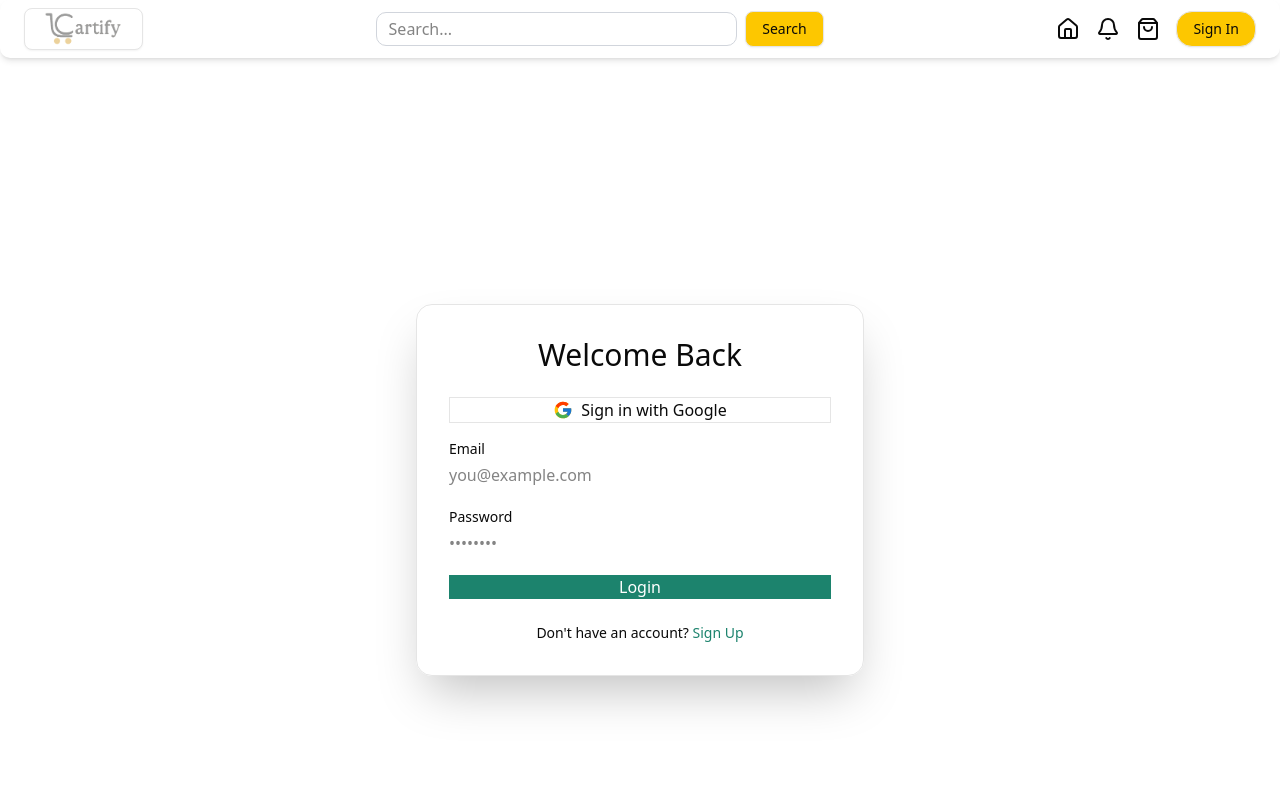
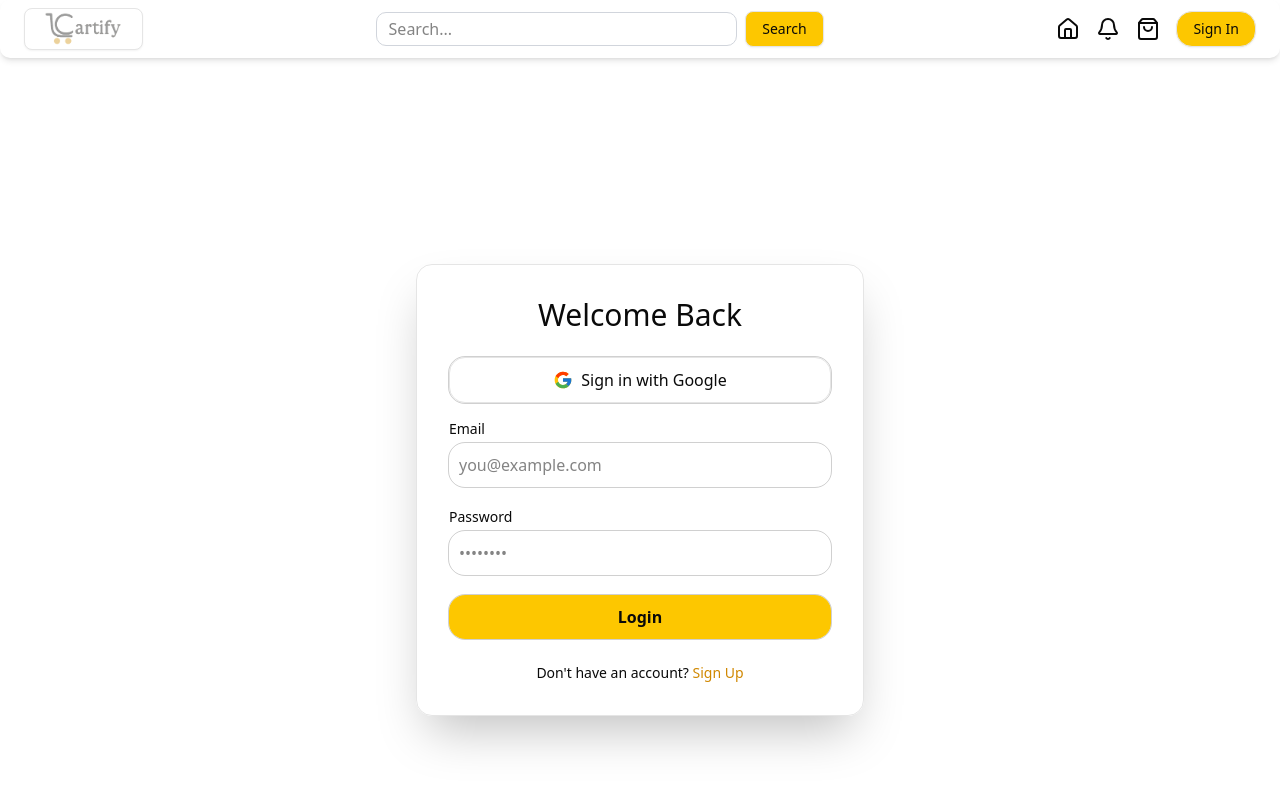
Before and after one commit to bhatraasim/cartify, a Next.js app: page /login in a window 1280 px wide. Shown: the top 788 px of the page. Built offline with nearby package versions, Linux system fonts and the light colour scheme; no server answers.

Commit message:
update auth UI

```diff
--- a/app/login/page.tsx
+++ b/app/login/page.tsx
@@ -51,7 +51,7 @@ const Login = () => {
 
         <button
           onClick={() => signIn("google")}
-          className="btn w-full border border-base-300 text-base-content hover:bg-[#1C836D] hover:text-white mb-4 flex items-center justify-center gap-2"
+          className="btn w-full border border-base-300 text-base-content hover:bg-yellow-300  mb-4 flex items-center justify-center gap-2 p-2.5  rounded-2xl outline "
         >
           <FcGoogle className="text-xl" />
           Sign in with Google
@@ -63,7 +63,7 @@ const Login = () => {
             </label>
             <input
               type="email"
-              className="input input-bordered w-full"
+              className="input input-bordered w-full p-2.5  rounded-2xl outline "
               placeholder="you@example.com"
               value={email}
               onChange={(e) => setEmail(e.target.value)}
@@ -77,7 +77,7 @@ const Login = () => {
             </label>
             <input
               type="password"
-              className="input input-bordered w-full"
+              className="input input-bordered w-full p-2.5  rounded-2xl outline "
               placeholder="••••••••"
               value={password}
               onChange={(e) => setPassword(e.target.value)}
@@ -87,7 +87,7 @@ const Login = () => {
 
           <button
             type="submit"
-            className="btn bg-[#1C836D] text-white w-full"
+            className="btn bg-yellow-400  w-full p-2.5  rounded-2xl outline font-semibold hover:bg-yellow-300 text-base-content"
           >
             Login
           </button>
@@ -97,7 +97,7 @@ const Login = () => {
           Don&apos;t have an account?{" "}
           <Link
             href="/register"
-            className="link text-[#1C836D] font-medium"
+            className="link text-yellow-600 font-medium"
           >
             Sign Up
           </Link>
--- a/app/register/page.tsx
+++ b/app/register/page.tsx
@@ -6,6 +6,7 @@ import Link from "next/link";
 import { signIn } from "next-auth/react";
 import { FcGoogle } from "react-icons/fc";
 import { useNotification } from "@/components/ui/Notification";
+import { Button } from "@/components/ui/button";
 
 function Footer() {
   return (
@@ -62,7 +63,7 @@ export default function Register() {
           </h1>
           <button
                     onClick={() => signIn("google")}
-                    className="btn w-full border border-base-300 text-base-content hover:bg-[#1C836D] hover:text-white mb-4 flex items-center justify-center gap-2"
+                    className="btn w-full border border-base-300 text-base-content hover:bg-yellow-300  mb-4 flex items-center justify-center gap-2 p-2.5 rounded-2xl"
                   >
                     <FcGoogle className="text-xl" />
                     Sign in with Google
@@ -74,7 +75,7 @@ export default function Register() {
               placeholder="Email"
               onChange={(e) => setEmail(e.target.value)}
               required
-              className="input input-bordered w-full"
+              className="input input-bordered w-full p-2.5  rounded-2xl outline"
             />
             <input
               type="password"
@@ -82,7 +83,7 @@ export default function Register() {
               placeholder="Password"
               onChange={(e) => setPassword(e.target.value)}
               required
-              className="input input-bordered w-full"
+              className="input input-bordered w-full p-2.5  rounded-2xl outline "
             />
             <input
               type="password"
@@ -90,19 +91,20 @@ export default function Register() {
               placeholder="Confirm Password"
               onChange={(e) => setConfirmPassword(e.target.value)}
               required
-              className="input input-bordered w-full"
+              className="input input-bordered w-full p-2.5  rounded-2xl outline "
             />
-            <button
+            <Button
               type="submit"
-              className="btn bg-[#1C836D] text-white w-full"
+              variant="outline"
+              className="btn bg-yellow-400  w-full p-2.5  rounded-2xl outline font-semibold text-base-content hover:bg-yellow-300 "
             >
               Register
-            </button>
-            <p className="text-center text-sm text-base-content/70 mt-4">
+            </Button>
+            <p className="text-center text-sm text-base-content/70 mt-4 p-2.5  rounded-2xl outline ">
               Already have an account?{" "}
               <Link
                 href="/login"
-                className="link text-[#1C836D]"
+                className="link text-yellow-600 font-semibold"
               >
                 Login
               </Link>
```
